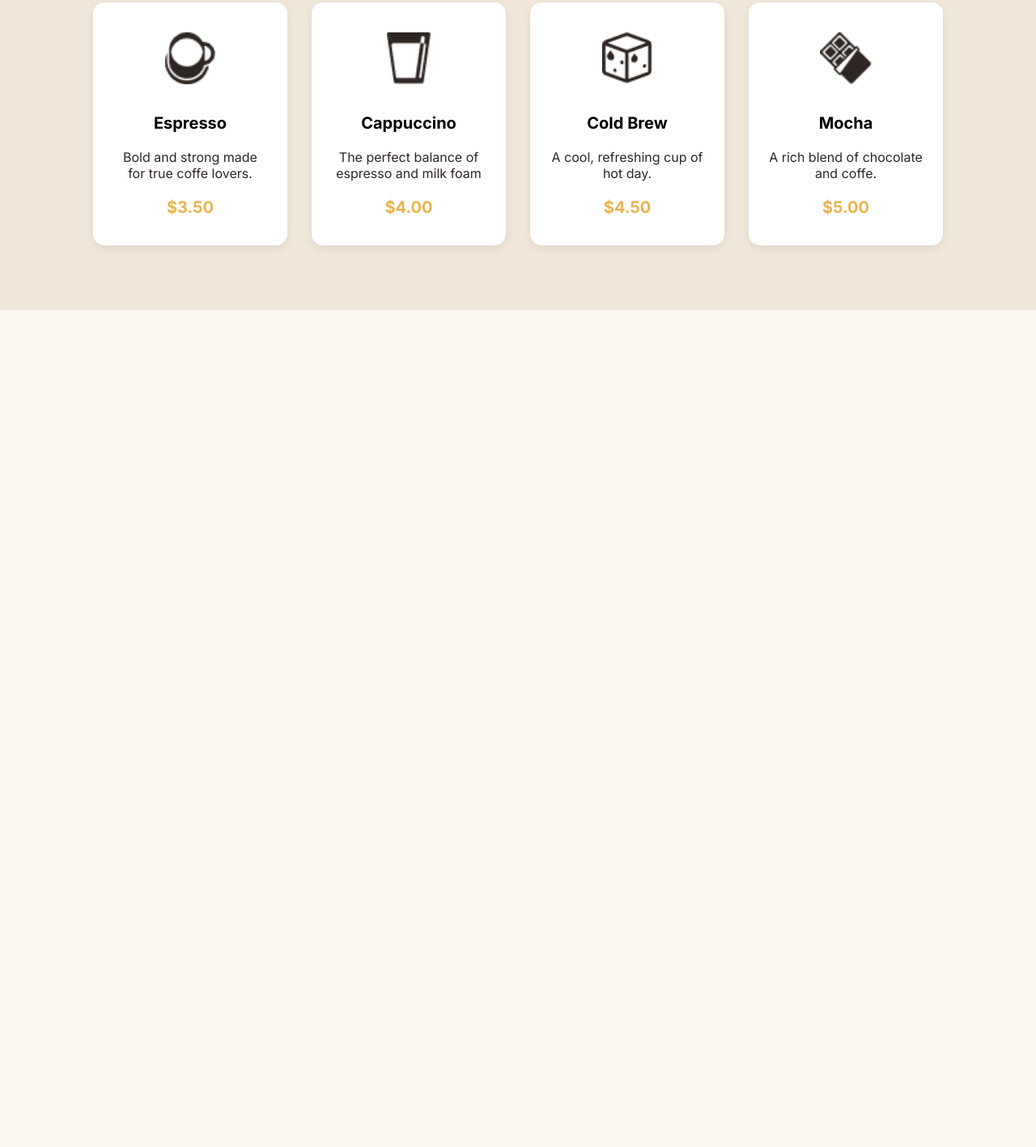
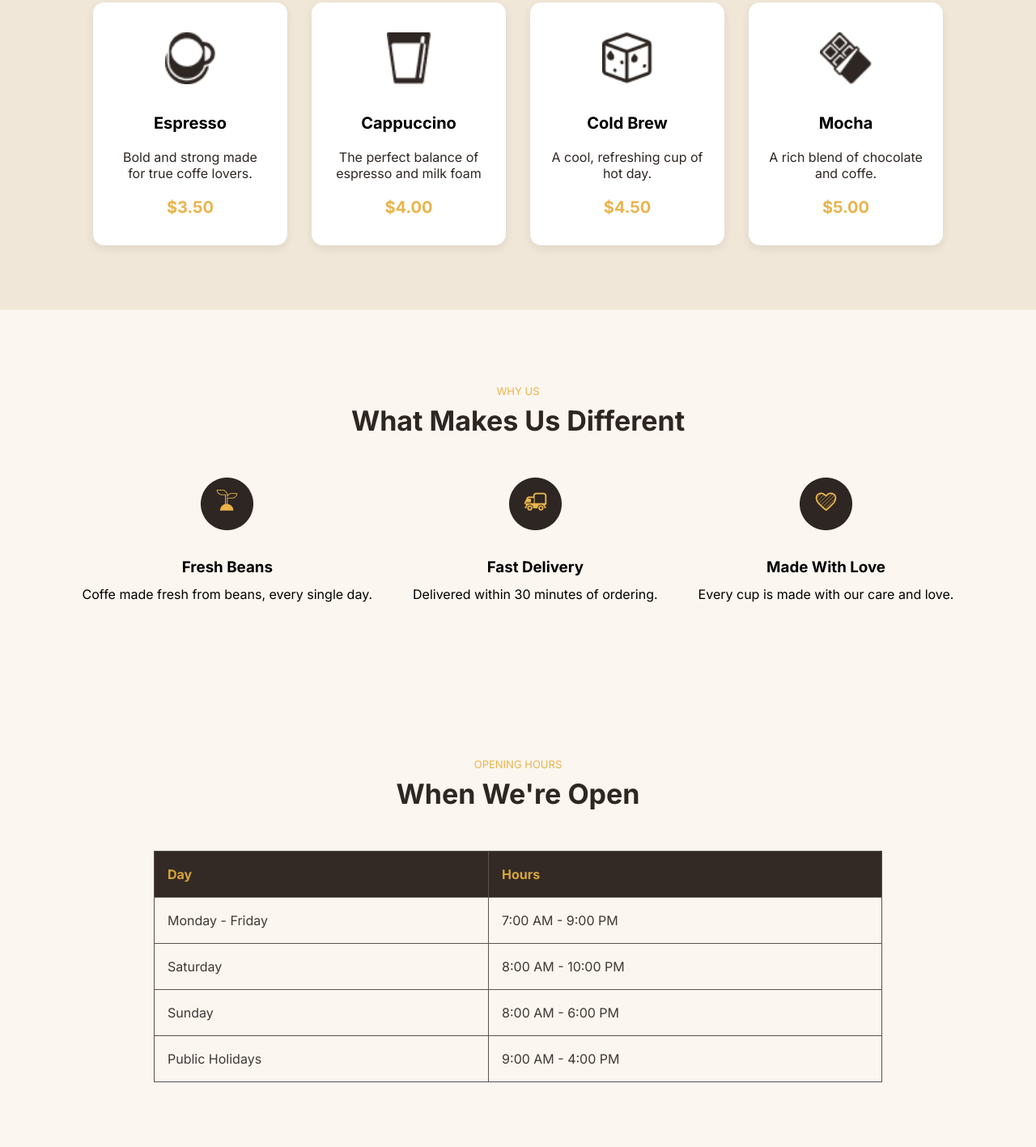
Before and after one commit to arafat-rahaman-28/brew-corner-cafe-website, a plain HTML site: page index.html in a window 1280 px wide. Shown: the part 1670-3087 px from the top of the page at 81% size. Before the commit the page ends 2053 px from the top, so only its background shows below. Drawn offline with Linux system fonts and the light colour scheme.

Commit message:
cafe schedule section has been added

```diff
--- a/index.html
+++ b/index.html
@@ -68,8 +68,8 @@
 				</div>
 			</section>
 			<section class="popular-picks">
-				<p class="popular-picks-sub-heading">OUR MENU</p>
-				<h2>Popular Picks</h2>
+				<p class="primary-sub-heading">OUR MENU</p>
+				<h2 class="primary-main-heading">Popular Picks</h2>
 				<div class="popular-pick-cards">
 					<div class="popular-pick-card">
 						<img
@@ -114,6 +114,61 @@
 					</div>
 				</div>
 			</section>
+			<section class="what-makes-us-different">
+				<p class="primary-sub-heading">WHY US</p>
+				<h1 class="primary-main-heading">What Makes Us Different</h1>
+				<div class="features">
+					<div class="feature">
+						<img src="image/Margin.png" alt="" />
+						<h3>Fresh Beans</h3>
+						<p>Coffe made fresh from beans, every single day.</p>
+					</div>
+					<div class="feature">
+						<img src="image/fast-delivery-.png" alt="" />
+						<h3>Fast Delivery</h3>
+						<p>Delivered within 30 minutes of ordering.</p>
+					</div>
+					<div class="feature">
+						<img src="image/made-with-love-.png" alt="" />
+						<h3>Made With Love</h3>
+						<p>Every cup is made with our care and love.</p>
+					</div>
+				</div>
+			</section>
+			<section class="cafe-schedule">
+				<p class="primary-sub-heading">OPENING HOURS</p>
+				<h2 class="primary-main-heading">When We're Open</h2>
+				<table class="opening-hours container">
+					<thead>
+						<tr>
+							<th>Day</th>
+							<th>Hours</th>
+						</tr>
+					</thead>
+
+					<tbody>
+						<tr>
+							<td>Monday - Friday</td>
+							<td>7:00 AM - 9:00 PM</td>
+						</tr>
+
+						<tr>
+							<td>Saturday</td>
+							<td>8:00 AM - 10:00 PM</td>
+						</tr>
+
+						<tr>
+							<td>Sunday</td>
+							<td>8:00 AM - 6:00 PM</td>
+						</tr>
+
+						<tr>
+							<td>Public Holidays</td>
+							<td>9:00 AM - 4:00 PM</td>
+						</tr>
+					</tbody>
+				</table>
+			</section>
 		</main>
 	</body>
 </html>
--- a/styles/style.css
+++ b/styles/style.css
@@ -20,6 +20,19 @@ body {
 	border-radius: 30px;
 	font-weight: bold;
 	cursor: pointer;
+}
+.primary-sub-heading {
+	text-align: center;
+	color: #e9b44c;
+	font-size: 13px;
+	margin-bottom: 8px;
+}
+.primary-main-heading {
+	font-size: 34px;
+	font-weight: bold;
+	color: #2e2622;
+	margin-bottom: 50px;
+	text-align: center;
 }
 
 /* STYLES FOR NAVBAR */
@@ -125,17 +138,6 @@ header nav .logo-section h2 {
 	text-align: center;
 	background-color: #f1e7d8;
 }
-.popular-picks .popular-picks-sub-heading {
-	color: #e9b44c;
-	font-size: 13px;
-	margin-bottom: 8px;
-}
-.popular-picks h2 {
-	color: #2e2622;
-	font-size: 34px;
-	font-weight: bold;
-	margin-bottom: 50px;
-}
 .popular-picks .popular-pick-cards .popular-pick-card {
 	background-color: white;
 	width: 230px;
@@ -178,3 +180,59 @@ p {
 .popular-picks {
 	padding: 80px 115px;
 }
+
+/* STYLES FOR WHAT MAKES US DIFFERENT */
+.what-makes-us-different {
+	padding-top: 80px;
+	padding-bottom: 80px;
+	text-align: center;
+}
+.what-makes-us-different .features {
+	display: flex;
+	justify-content: center;
+	align-items: center;
+	gap: 50px;
+}
+.what-makes-us-different .features .feature {
+	text-align: center;
+}
+.what-makes-us-different .features .feature h3 {
+	margin-bottom: 12px;
+}
+.what-makes-us-different .features .feature img {
+	width: 65px;
+}
+.what-makes-us-different .features .feature p {
+	margin-top: 0px;
+}
+
+/* STYLES FOR CAFE SCHEDULE SECTION */
+.cafe-schedule {
+	padding-top: 80px;
+	padding-bottom: 80px;
+}
+.opening-hours {
+	width: 100%;
+	max-width: 900px;
+	border-collapse: collapse;
+
+	font-family: Arial, sans-serif;
+}
+
+.opening-hours th,
+.opening-hours td {
+	border: 1px solid #5b534d;
+	padding: 18px 16px;
+	text-align: left;
+	font-size: 16px;
+}
+
+.opening-hours thead th {
+	background: #332a25;
+	color: #d6a53a;
+	font-weight: 700;
+}
+
+.opening-hours tbody td {
+	color: #3e3935;
+}
```
Also changed, not shown: image/Margin.png (added), image/fast-delivery-.png (added), image/fast-delivery.png (added), image/fresh-beans.png (added), image/made-with-love-.png (added), image/made-with-love.png (added).
